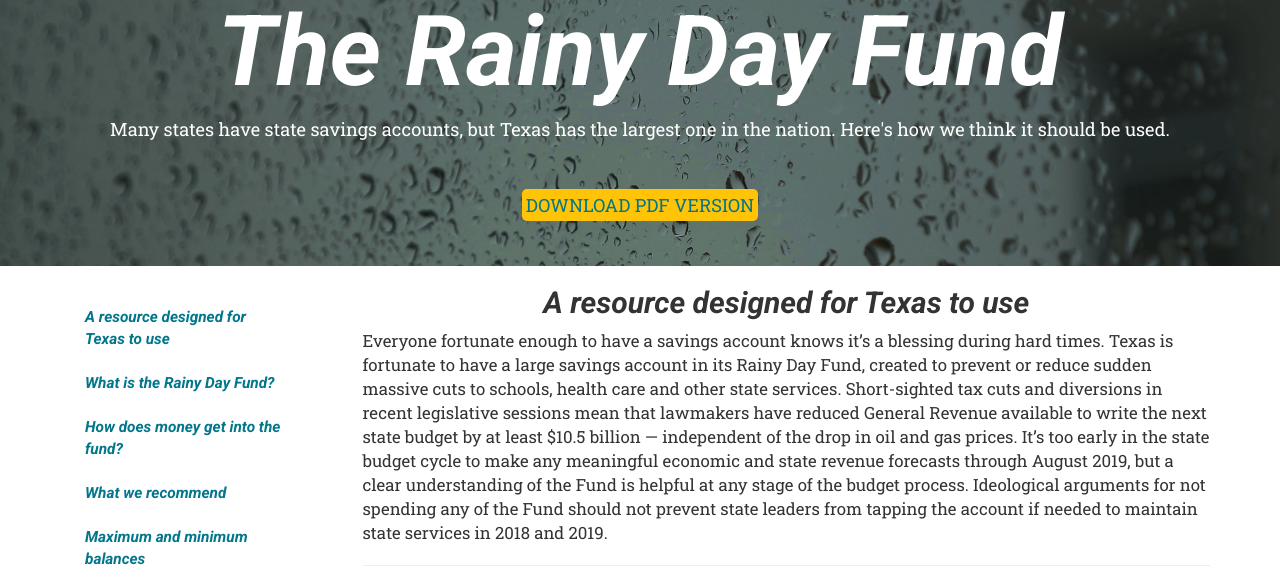
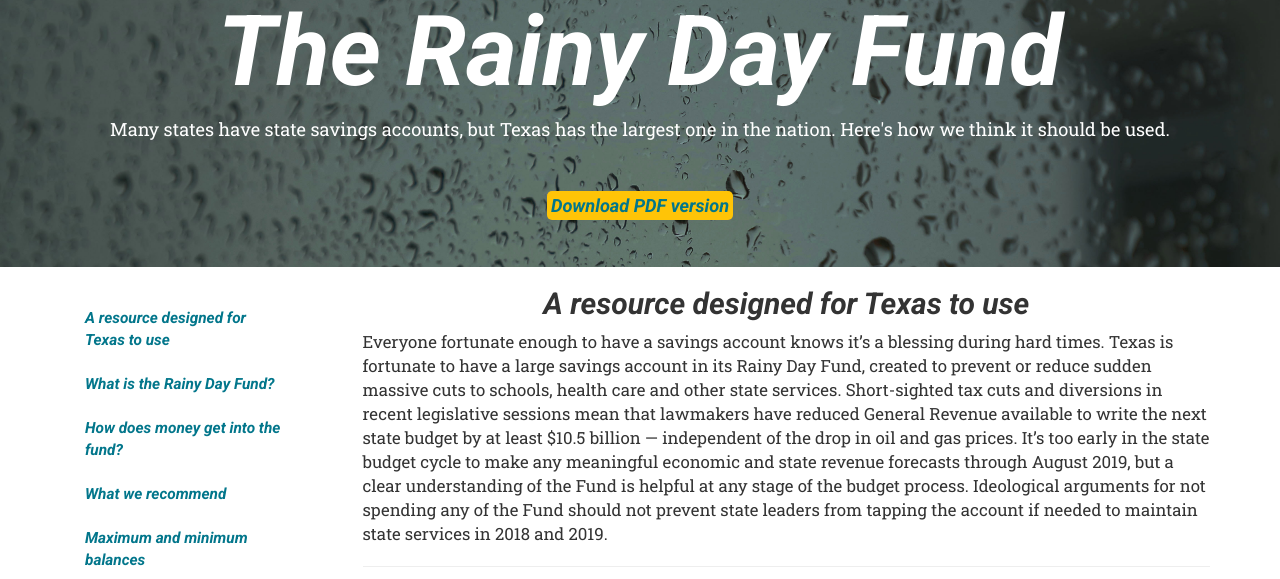
Before and after one commit to cppptx/rdf.github.io, a plain HTML site: page index.html in a window 1280 px wide. Shown: the part 161-740 px from the top of the page. Drawn offline with Linux system fonts and the light colour scheme.

Commit message:
changed PDF button

```diff
--- a/css/style.css
+++ b/css/style.css
@@ -61,7 +61,9 @@ header p {
 	border-radius: 5px;
 	background-color: #FFC407;
 	padding: 4px;
-	font-family: 'Roboto slab', Helvetica;
+	font-family: 'Roboto', sans-serif;
+	font-style: italic;
+	font-weight: 700;
 }
 
 .cppp-recs {
--- a/index.html
+++ b/index.html
@@ -46,7 +46,7 @@
           <p>Many states have state savings accounts, but Texas has the largest one in the nation. Here's how we think it should be used.</p>
           <br>
           <br>
-          <p><a href="http://forabettertexas.org/images/IT_2016_08_Primer_RainyDayFund.pdf" id="pdfButton">DOWNLOAD PDF VERSION</a></p>
+          <p><a href="http://forabettertexas.org/images/IT_2016_08_Primer_RainyDayFund.pdf" id="pdfButton">Download PDF version</a></p>
         </div>
       </div>
     </div>
```
